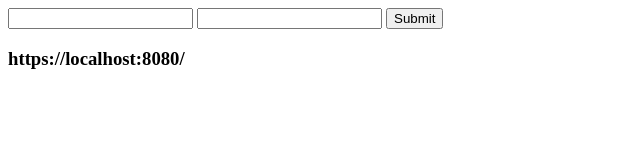
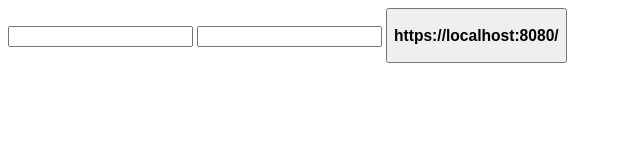
Before and after one commit to acciojob/sharable-urls-vis123Git, a website: page main.html in a window 1280 px wide. Shown: the whole page, without its empty margins (0-640 px from the left). Drawn offline with Linux system fonts and the light colour scheme.

Commit message:
created a submission

```diff
--- a/main.html
+++ b/main.html
@@ -6,7 +6,7 @@
   </body>
 	<input type="text" id="name" name="name" >
 	<input type="number" id="year" name="year" >
-	<input type="submit" id="button" onclick="updateFun()">
+	<button type="submit" id="button" onclick="updateFun()">
 
 	<h3 id="url">https://localhost:8080/</h3>
 </html>
```
